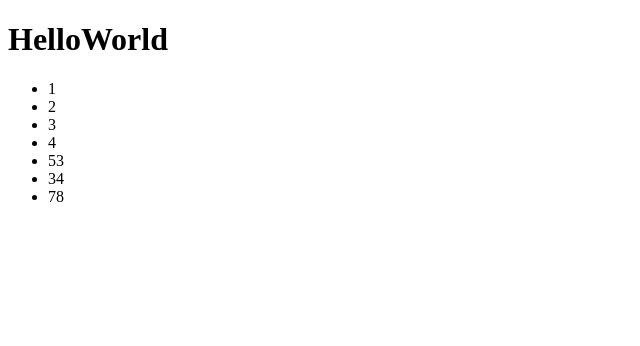
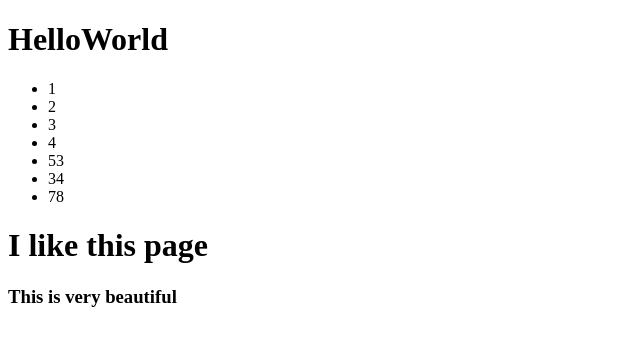
Before and after one commit to Wheeteen/culture, a website: page html/index.html in a window 1280 px wide. Shown: the whole page, without its empty margins (0-640 px from the left). Drawn offline with Linux system fonts and the light colour scheme.

Commit message:
edit sth

```diff
--- a/html/index.html
+++ b/html/index.html
@@ -15,5 +15,9 @@
 		<li>34</li>
 		<li>78</li>
 	</ul>
+	<div>
+		<h1>I like this page</h1>
+		<h3>This is very beautiful</h3>
+	</div>
 </body>
 </html>
```
